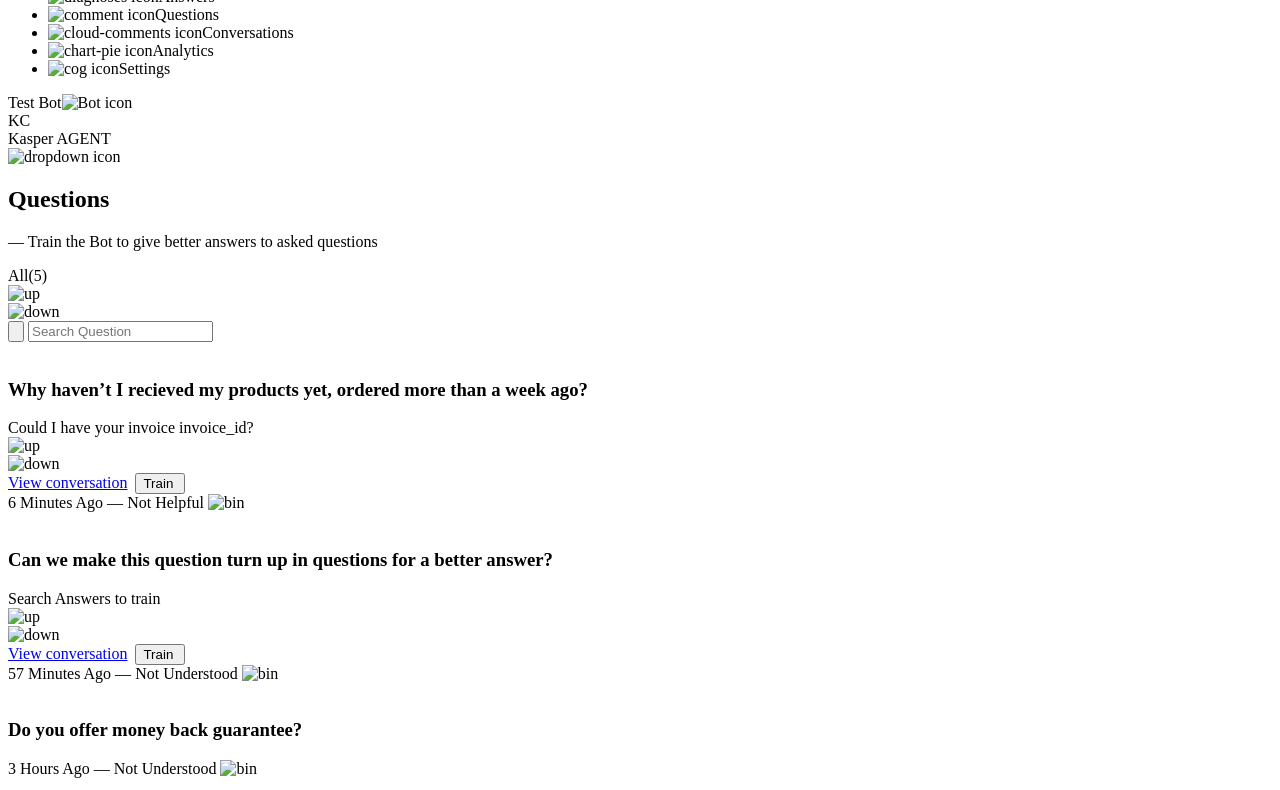
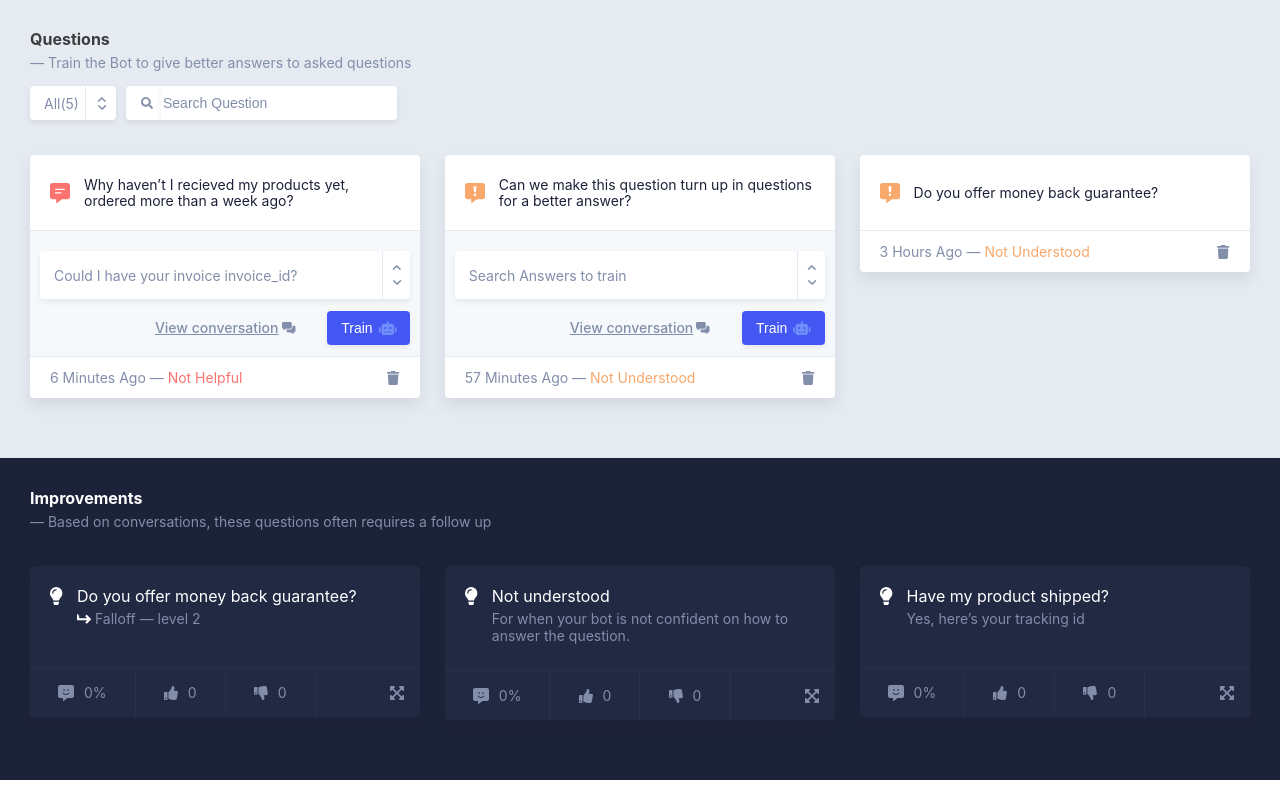
Before and after one commit to cleritus/testbot-dashboard, a plain HTML site: page index.html in a window 1280 px wide. Shown: the part 54-844 px from the top of the page. Drawn offline with nearby package versions, Linux system fonts and the light colour scheme; files that its build step writes are made by us from their sources; the site is published under a folder, as on GitHub Pages, so addresses that start at the root find nothing; a web font is replaced by a local one.

Commit message:
change files src paths for github Pages

```diff
--- a/index.html
+++ b/index.html
@@ -5,7 +5,7 @@
 	<meta charset="UTF-8">
 	<meta name="viewport" content="width=device-width, initial-scale=1.0">
 	<meta http-equiv="X-UA-Compatible" content="ie=edge">
-	<link rel="stylesheet" href="/css/style.css">
+	<link rel="stylesheet" href="./css/style.css">
 	<title>Document</title>
 </head>
 
@@ -16,28 +16,28 @@
 
 				<nav class="header__l-menu">
 					<a class="header__page-logo opacityColor" href="#">
-						<img class="header__icon" src="/images/icons/header/csupport-logo.svg" alt="Main Logo">
+						<img class="header__icon" src="./images/icons/header/csupport-logo.svg" alt="Main Logo">
 					</a>
 
 					<ul>
-						<li class="opacityColor"><img class="header__icon" src="/images/icons/header/diagnoses.svg"
+						<li class="opacityColor"><img class="header__icon" src="./images/icons/header/diagnoses.svg"
 								alt="diagnoses icon"><span>Answers</span></li>
-						<li class="opacityColor active"><img class="header__icon" src="/images/icons/header/comment-dots.svg"
+						<li class="opacityColor active"><img class="header__icon" src="./images/icons/header/comment-dots.svg"
 								alt="comment icon"><span>Questions</span>
 						</li>
-						<li class="opacityColor"><img class="header__icon" src="/images/icons/header/comments.svg"
+						<li class="opacityColor"><img class="header__icon" src="./images/icons/header/comments.svg"
 								alt="cloud-comments icon"><span>Conversations</span></li>
-						<li class="opacityColor"><img class="header__icon" src="/images/icons/header/chart-pie.svg"
+						<li class="opacityColor"><img class="header__icon" src="./images/icons/header/chart-pie.svg"
 								alt="chart-pie icon"><span>Analytics</span>
 						</li>
-						<li class="opacityColor"><img class="header__icon" src="/images/icons/header/cog.svg"
+						<li class="opacityColor"><img class="header__icon" src="./images/icons/header/cog.svg"
 								alt="cog icon"><span>Settings</span></li>
 					</ul>
 				</nav>
 
 				<div class="header__r-menu">
 					<div class="header__bot-container opacityColor"><span>Test Bot</span><img class="header__icon"
-							src="/images/icons/header/robot.svg" alt="Bot icon"></div>
+							src="./images/icons/header/robot.svg" alt="Bot icon"></div>
 
 					<div class="header__avatar">KC</div>
 
@@ -47,7 +47,7 @@
 					</div>
 
 					<div class="header__dropdown">
-						<img class="header__icon" src="/images/icons/header/ellipsis-v.svg" alt="dropdown icon">
+						<img class="header__icon" src="./images/icons/header/ellipsis-v.svg" alt="dropdown icon">
 					</div>
 				</div>
 			</div>
@@ -70,17 +70,17 @@
 
 							<div class="input-option__btn input-number-btn">
 								<div data-arrow="input-number" class="input-option__arrow--up input-arrow">
-									<img src="/images/icons/section/chevron-up.svg" alt="up">
+									<img src="./images/icons/section/chevron-up.svg" alt="up">
 								</div>
 
 								<div data-arrow="input-number" class="input-option__arrow--down input-arrow">
-									<img class="up" src="/images/icons/section/chevron-down.svg" alt="down">
+									<img class="up" src="./images/icons/section/chevron-down.svg" alt="down">
 								</div>
 							</div>
 						</div>
 
 						<div class="search-container d-flex">
-							<button class="search-btn" type="submit"><img src="/images/icons/section/search.svg" alt=""></button>
+							<button class="search-btn" type="submit"><img src="./images/icons/section/search.svg" alt=""></button>
 							<input class="search-input" type="search" placeholder="Search Question" name="search">
 						</div>
 
@@ -92,7 +92,7 @@
 
 						<div class="section__row section__row-head">
 							<div class="section__row-question">
-								<img src="/images/icons/section/comment-alt-lines.svg" alt="">
+								<img src="./images/icons/section/comment-alt-lines.svg" alt="">
 								<h3>Why haven’t I recieved my products
 									yet, ordered more than a week ago?</h3>
 							</div>
@@ -106,32 +106,32 @@
 
 								<div class="input-option__btn input-answer-btn">
 									<div class="input-option__arrow--up input-arrow">
-										<img src="/images/icons/section/chevron-up.svg" alt="up">
+										<img src="./images/icons/section/chevron-up.svg" alt="up">
 									</div>
 
 									<div class="input-option__arrow--down input-arrow">
-										<img class="up" src="/images/icons/section/chevron-down.svg" alt="down">
+										<img class="up" src="./images/icons/section/chevron-down.svg" alt="down">
 									</div>
 								</div>
 							</div>
 
 							<div class="section__answer-view">
 								<a href="#">View conversation</a>
-								<img src="/images/icons/section/comments-alt.svg" alt="">
-								<button class="train-btn">Train <img src="/images/icons/section/robot.svg" alt=""></button>
+								<img src="./images/icons/section/comments-alt.svg" alt="">
+								<button class="train-btn">Train <img src="./images/icons/section/robot.svg" alt=""></button>
 							</div>
 						</div>
 
 						<div class="section__row section__row-foot">
 							<span>6 Minutes Ago — <span class="red">Not Helpful</span></span>
-							<img class="bin" data-bin="section1-box1" src="/images/icons/section/trash.svg" alt="bin">
+							<img class="bin" data-bin="section1-box1" src="./images/icons/section/trash.svg" alt="bin">
 						</div>
 					</div>
 
 					<div id="section1-box2" class="section__box">
 						<div class="section__row section__row-head">
 							<div class="section__row-question">
-								<img src="/images/icons/section/comment-alt-exclamation.svg" alt="">
+								<img src="./images/icons/section/comment-alt-exclamation.svg" alt="">
 								<h3>Can we make this question turn up in
 									questions for a better answer?</h3>
 							</div>
@@ -145,39 +145,39 @@
 
 								<div class="input-option__btn input-answer-btn">
 									<div class="input-option__arrow--up input-arrow">
-										<img src="/images/icons/section/chevron-up.svg" alt="up">
+										<img src="./images/icons/section/chevron-up.svg" alt="up">
 									</div>
 
 									<div class="input-option__arrow--down input-arrow">
-										<img class="up" src="/images/icons/section/chevron-down.svg" alt="down">
+										<img class="up" src="./images/icons/section/chevron-down.svg" alt="down">
 									</div>
 								</div>
 							</div>
 
 							<div class="section__answer-view">
 								<a href="#">View conversation</a>
-								<img src="/images/icons/section/comments-alt.svg" alt="">
-								<button class="train-btn">Train <img src="/images/icons/section/robot.svg" alt=""></button>
+								<img src="./images/icons/section/comments-alt.svg" alt="">
+								<button class="train-btn">Train <img src="./images/icons/section/robot.svg" alt=""></button>
 							</div>
 						</div>
 
 						<div class="section__row section__row-foot">
 							<span>57 Minutes Ago — <span class="orange">Not Understood</span></span>
-							<img class="bin" data-bin="section1-box2" src="/images/icons/section/trash.svg" alt="bin">
+							<img class="bin" data-bin="section1-box2" src="./images/icons/section/trash.svg" alt="bin">
 						</div>
 					</div>
 
 					<div id="section1-box3" class="section__box">
 						<div class="section__row section__row-head">
 							<div class="section__row-question">
-								<img src="/images/icons/section/comment-alt-exclamation.svg" alt="">
+								<img src="./images/icons/section/comment-alt-exclamation.svg" alt="">
 								<h3>Do you offer money back guarantee?</h3>
 							</div>
 						</div>
 
 						<div class="section__row section__row-foot">
 							<span>3 Hours Ago —<span class="orange"> Not Understood</span></span>
-							<img class="bin" data-bin="section1-box3" src="/images/icons/section/trash.svg" alt="bin">
+							<img class="bin" data-bin="section1-box3" src="./images/icons/section/trash.svg" alt="bin">
 						</div>
 					</div>
 				</div>
@@ -198,12 +198,12 @@
 					<div class="section__box">
 						<div class="section__row section__row-head">
 							<div class="section__row-question">
-								<img src="/images/icons/section/lightbulb.svg" alt="Lightbulb">
+								<img src="./images/icons/section/lightbulb.svg" alt="Lightbulb">
 								<h3>Do you offer money back guarantee?</h3>
 							</div>
 
 							<span class="section__row-answer">
-								<img src="/images/icons/section/level-up.svg" alt="">
+								<img src="./images/icons/section/level-up.svg" alt="">
 								<span>Falloff — level 2</span>
 							</span>
 						</div>
@@ -211,23 +211,23 @@
 						<div class="section__row section__row-foot">
 
 							<div class="section__row-review">
-								<img src="/images/icons/section/comment-alt-smile.svg" alt="">
+								<img src="./images/icons/section/comment-alt-smile.svg" alt="">
 								<span class="review-counter review-avg" data-thumbup="1-up"
 									data-thumbdown="1-down">0</span><span>%</span>
 							</div>
 
 							<div class="section__row-review thumb-up" id="1-up">
-								<img src="/images/icons/section/thumbs-up.svg" alt="">
+								<img src="./images/icons/section/thumbs-up.svg" alt="">
 								<span class="review-counter up-counter" data-thumbup="1-up">0</span>
 							</div>
 
 							<div class="section__row-review thumb-down" id="1-down">
-								<img src="/images/icons/section/thumbs-down.svg" alt="">
+								<img src="./images/icons/section/thumbs-down.svg" alt="">
 								<span class="review-counter down-counter" data-thumbdown="1-down">0</span>
 							</div>
 
 							<div class="section__row-review">
-								<img src="/images/icons/section/expand-arrows-alt.svg" alt="">
+								<img src="./images/icons/section/expand-arrows-alt.svg" alt="">
 							</div>
 						</div>
 					</div>
@@ -235,7 +235,7 @@
 					<div class="section__box">
 						<div class="section__row section__row-head">
 							<div class="section__row-question">
-								<img src="/images/icons/section/lightbulb.svg" alt="Lightbulb">
+								<img src="./images/icons/section/lightbulb.svg" alt="Lightbulb">
 								<h3>Not understood</h3>
 							</div>
 
@@ -248,23 +248,23 @@
 						<div class="section__row section__row-foot">
 
 							<div class="section__row-review">
-								<img src="/images/icons/section/comment-alt-smile.svg" alt="">
+								<img src="./images/icons/section/comment-alt-smile.svg" alt="">
 								<span class="review-counter review-avg" data-thumbup="2-up"
 									data-thumbdown="2-down">0</span><span>%</span>
 							</div>
 
 							<div class="section__row-review thumb-up" id="2-up">
-								<img src="/images/icons/section/thumbs-up.svg" alt="">
+								<img src="./images/icons/section/thumbs-up.svg" alt="">
 								<span class="review-counter up-counter" data-thumbup="2-up">0</span>
 							</div>
 
 							<div class="section__row-review thumb-down" id="2-down">
-								<img src="/images/icons/section/thumbs-down.svg" alt="">
+								<img src="./images/icons/section/thumbs-down.svg" alt="">
 								<span class="review-counter down-counter" data-thumbdown="2-down">0</span>
 							</div>
 
 							<div class="section__row-review">
-								<img src="/images/icons/section/expand-arrows-alt.svg" alt="">
+								<img src="./images/icons/section/expand-arrows-alt.svg" alt="">
 							</div>
 						</div>
 					</div>
@@ -272,7 +272,7 @@
 					<div class="section__box">
 						<div class="section__row section__row-head">
 							<div class="section__row-question">
-								<img src="/images/icons/section/lightbulb.svg" alt="Lightbulb">
+								<img src="./images/icons/section/lightbulb.svg" alt="Lightbulb">
 								<h3>Have my product shipped?</h3>
 							</div>
 
@@ -284,23 +284,23 @@
 						<div class="section__row section__row-foot">
 
 							<div class="section__row-review">
-								<img src="/images/icons/section/comment-alt-smile.svg" alt="">
+								<img src="./images/icons/section/comment-alt-smile.svg" alt="">
 								<span class="review-counter review-avg" data-thumbup="3-up"
 									data-thumbdown="3-down">0</span><span>%</span>
 							</div>
 
 							<div class="section__row-review thumb-up" id="3-up">
-								<img src="/images/icons/section/thumbs-up.svg" alt="">
+								<img src="./images/icons/section/thumbs-up.svg" alt="">
 								<span class="review-counter up-counter" data-thumbup="3-up">0</span>
 							</div>
 
 							<div class="section__row-review thumb-down" id="3-down">
-								<img src="/images/icons/section/thumbs-down.svg" alt="">
+								<img src="./images/icons/section/thumbs-down.svg" alt="">
 								<span class="review-counter down-counter" data-thumbdown="3-down">0</span>
 							</div>
 
 							<div class="section__row-review">
-								<img src="/images/icons/section/expand-arrows-alt.svg" alt="">
+								<img src="./images/icons/section/expand-arrows-alt.svg" alt="">
 							</div>
 						</div>
 					</div>
@@ -310,7 +310,7 @@
 		</section>
 	</div>
 
-	<script src="/js/main.js"></script>
+	<script src="./js/main.js"></script>
 </body>
 
 </html>
--- a/sass/_global.scss
+++ b/sass/_global.scss
@@ -13,21 +13,21 @@
 
 @font-face {
   font-family: "SF Pro Display";
-  src: url('/font/TrueType/SFProDisplay-Regular.ttf') format('truetype');
+  src: url('./font/TrueType/SFProDisplay-Regular.ttf') format('truetype');
   font-weight: normal;
   font-style: normal;
 }
 
 @font-face {
   font-family: "SF Pro Text";
-  src: url('/font/TrueType/SFProText-Regular.ttf') format('truetype');
+  src: url('./font/TrueType/SFProText-Regular.ttf') format('truetype');
   font-weight: normal;
   font-style: normal;
 }
 
 @font-face {
   font-family: "SF Pro Text";
-  src: url('/font/TrueType/SFProText-Light.ttf') format('truetype');
+  src: url('./font/TrueType/SFProText-Light.ttf') format('truetype');
   font-weight: lighter;
   font-style: normal;
 }
```
